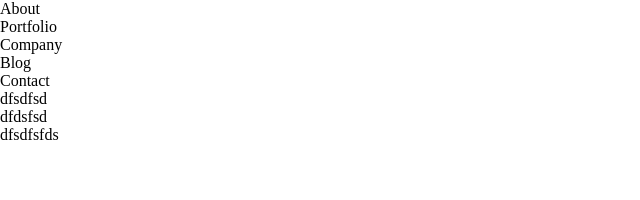
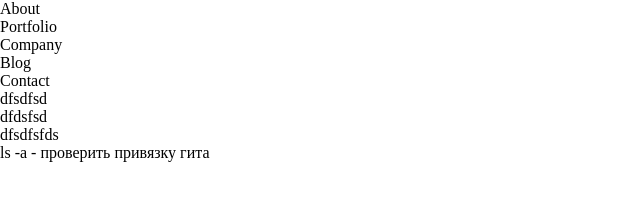
Before and after one commit to VladimirForushchenko/Group151221, a plain HTML site: page index.html in a window 1280 px wide. Shown: the whole page, without its empty margins (0-640 px from the left). Drawn offline with Linux system fonts and the light colour scheme.

Commit message:
modify comments

```diff
--- a/index.html
+++ b/index.html
@@ -52,6 +52,9 @@ git commit -m  ''- сделать комментарий, снимок
 git branch - проверить ветки
 git checkout -b имя - добавить ветку
 >>>>>>> header
+git remote
+git remote add origin https://github.com/VladimirForushchenko/Lesson5.git - добавить в репозиторий
 git marge header - слияиние изменений
 clear - очистить
 $ git push -u - залить проект - куда - origin master-->
+ls -a - проверить привязку гита
```
